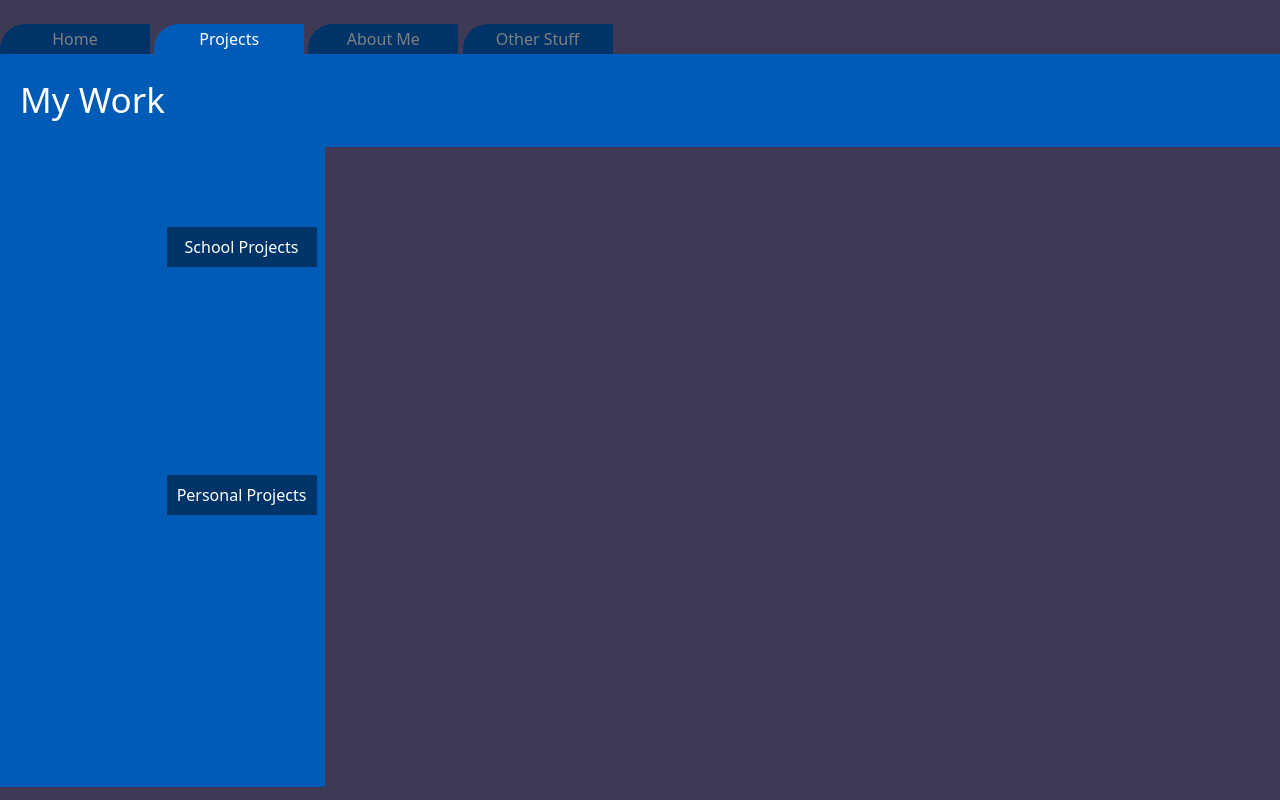
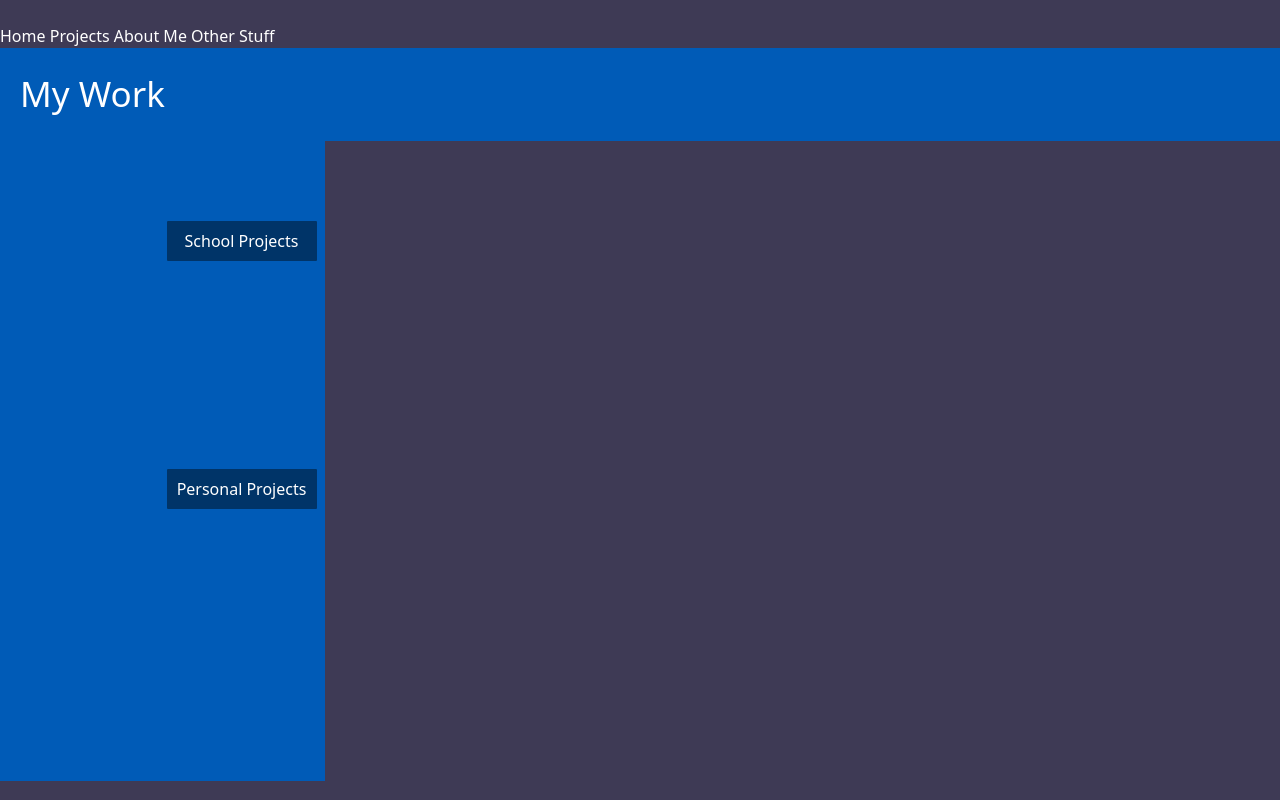
Before and after one commit to scottm213/scottmattera.net, a SvelteKit app: page /work in a window 1280 px wide. Built offline with nearby package versions, Linux system fonts and the light colour scheme.

Commit message:
tabs test

```diff
--- a/src/routes/+page.svelte
+++ b/src/routes/+page.svelte
@@ -3,11 +3,14 @@
     import "../app.css";
     import Tabs from "./tabs.svelte";
 
+
     let img0 = "/image/reflectiveOrbs.png";
     let img1 = "/image/bishop.png";
     let img2 = "/image/saturn.png";
     let picChange = $state(0);
+
     function buttonClicked(){
+
         if (picChange == 2){
             picChange = 0
         } else {
--- a/src/routes/about/+page.svelte
+++ b/src/routes/about/+page.svelte
@@ -5,9 +5,7 @@
 <title>About Me</title>
 
 <div> <br> </div>
-<a href = "https://scottmattera.net"> <button class = "button button2" type="button">Home</button> </a>
-<a href = "/work"> <button class = "button button2" type="button">Projects</button> </a>
-<a href = "/about"> <button class = "button button1" type="button">About Me</button> </a>
-<a href = "/other"> <button class = "button button2" type="button">Other Stuff</button> </a>
+
+<Tabs />
 <header> <h2>About Me</h2> </header>
 <div class = "square"> </div>
--- a/src/routes/other/+page.svelte
+++ b/src/routes/other/+page.svelte
@@ -5,9 +5,6 @@
 <title>Other Stuff</title>
 
 <div> <br> </div>
-<a href = "https://scottmattera.net"> <button class = "button button2" type="button">Home</button> </a>
-<a href = "/work"> <button class = "button button2" type="button">Projects</button> </a>
-<a href = "/about"> <button class = "button button2" type="button">About Me</button> </a>
-<a href = "/other"> <button class = "button button1" type="button">Other Stuff</button> </a>
+<Tabs />
 <header> <h2>Other Stuff</h2> </header>
 <div class = "square"> </div>
--- a/src/routes/tabs.svelte
+++ b/src/routes/tabs.svelte
@@ -1,11 +1,23 @@
+<script>
+    let currentButtonClass = "button button2"
+    import { page } from '$app/state';
+    function getCurrentPage(hrefItem){
+        console.log(page.url.pathname);
+        if (page.url.href === hrefItem){
+            return currentButtonClass = "button button1";
+        }
+    }
+</script>
+
+
 
 <nav class="tabs">
     <a href = "https://scottmattera.net">
-        <button class = "button button1" type="button">Home</button> </a>
+        <button class = {getCurrentPage("https://scottmattera.net")} type="button">Home</button> </a>
     <a href = "/work">
-        <button class = "button button2" type="button">Projects</button> </a>
+        <button class = {getCurrentPage("https://scottmattera.net/work")} type="button">Projects</button> </a>
     <a href = "/about">
-        <button class = "button button2" type="button">About Me</button> </a>
+        <button class = {getCurrentPage("https://scottmattera.net/about")} type="button">About Me</button> </a>
     <a href = "/other">
-        <button class = "button button2" type="button">Other Stuff</button> </a>
+        <button class = {getCurrentPage("https://scottmattera.net/other")} type="button">Other Stuff</button> </a>
 </nav>
--- a/src/routes/work/+page.svelte
+++ b/src/routes/work/+page.svelte
@@ -1,23 +1,18 @@
 <script>
+    import Tabs from "../tabs.svelte";
 
     let workOpen = $state(false);
     function buttonClicked(){
         console.log("Clicked");
         workOpen = !workOpen;
+
     }
 </script>
 
 <title>My Work</title>
 
 <div> <br> </div>
-<a href = "https://scottmattera.net">
-    <button class = "button button2" type="button">Home</button> </a>
-<a href = "/work">
-    <button class = "button button1" type="button">Projects</button> </a>
-<a href = "/about">
-    <button class = "button button2" type="button">About Me</button> </a>
-<a href = "/other">
-    <button class = "button button2" type="button">Other Stuff</button> </a>
+<Tabs />
 <header> <h2>My Work</h2> </header>
 <div class = "square flex flex-col items-start justify-start">
     <div class="grid grid-cols-4 gap-2 ">
```
